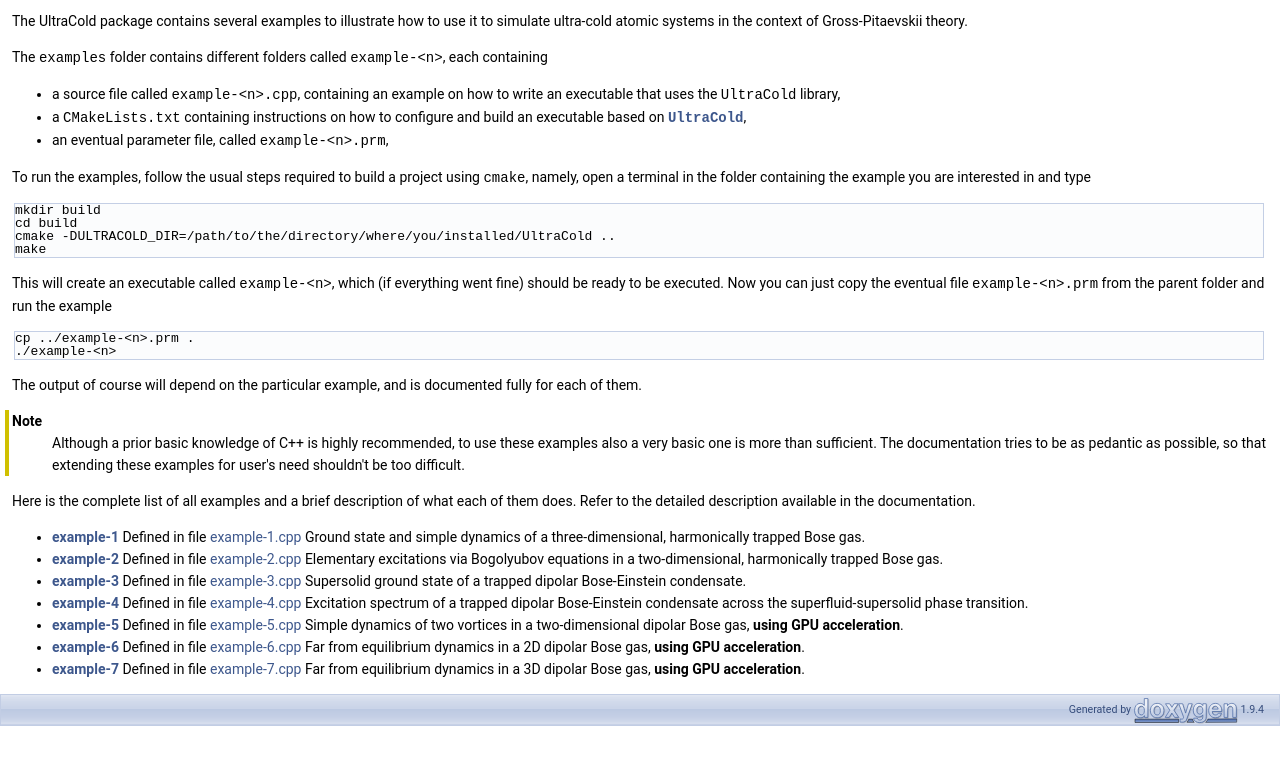
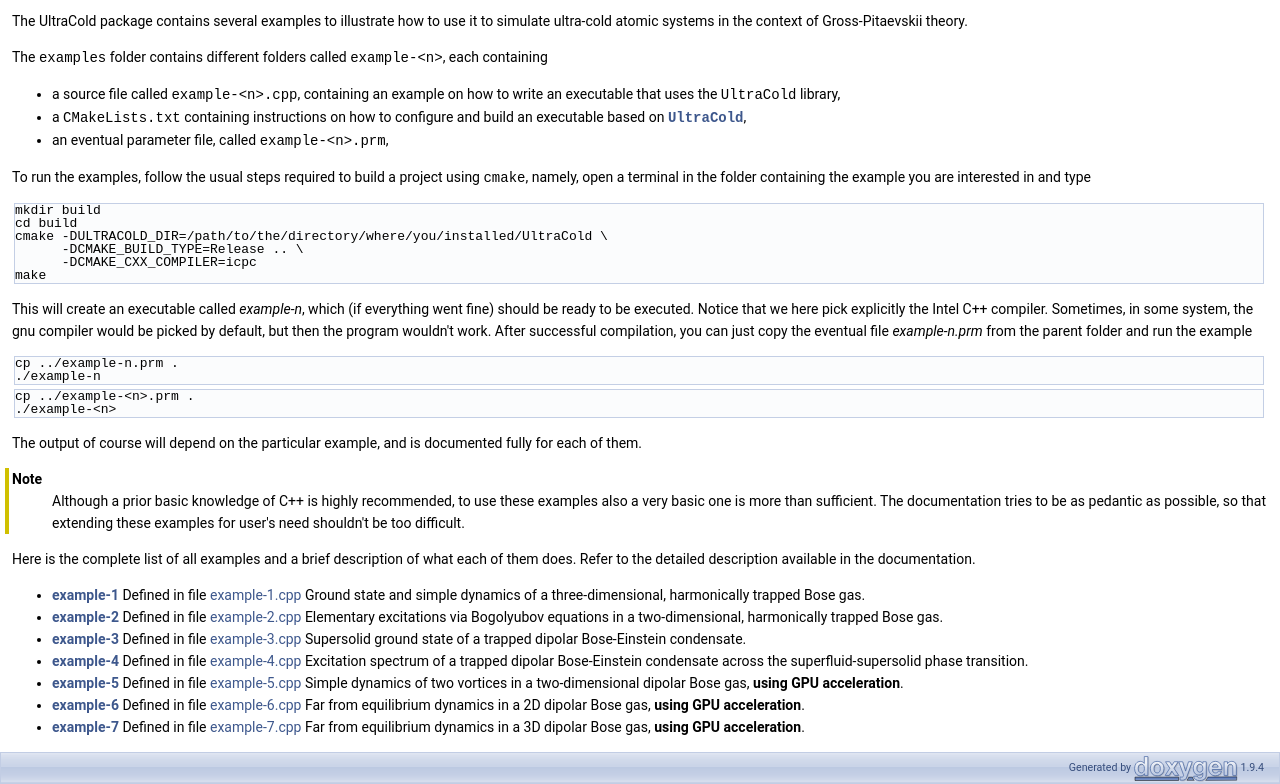
Before and after one commit to smroccuzzo/UltraCold, a plain HTML site: page docs/html/examples.html in a window 1280 px wide. Shown: the part 120-904 px from the top of the page. Before the commit the page ends 846 px from the top, so only its background shows below. Drawn offline with nearby package versions, Linux system fonts and the light colour scheme; some packages are replaced by stand-ins of ours; a script that the page names is missing.

Commit message:
refining documentation

```diff
--- a/docs/html/examples.html
+++ b/docs/html/examples.html
@@ -112,10 +112,14 @@ $(document).ready(function(){initNavTree('examples.html',''); initResizable(); }
 <p >To run the examples, follow the usual steps required to build a project using <code>cmake</code>, namely, open a terminal in the folder containing the example you are interested in and type</p>
 <div class="fragment"><div class="line">mkdir build</div>
 <div class="line">cd build</div>
-<div class="line">cmake -DULTRACOLD_DIR=/path/to/the/directory/where/you/installed/UltraCold ..</div>
+<div class="line">cmake -DULTRACOLD_DIR=/path/to/the/directory/where/you/installed/UltraCold \</div>
+<div class="line">      -DCMAKE_BUILD_TYPE=Release .. \</div>
+<div class="line">      -DCMAKE_CXX_COMPILER=icpc</div>
 <div class="line">make</div>
-</div><!-- fragment --><p >This will create an executable called <code>example-&lt;n&gt;</code>, which (if everything went fine) should be ready to be executed. Now you can just copy the eventual file <code>example-&lt;n&gt;.prm</code> from the parent folder and run the example</p>
-<div class="fragment"><div class="line">cp ../example-&lt;n&gt;.prm .</div>
+</div><!-- fragment --><p >This will create an executable called <em>example-n</em>, which (if everything went fine) should be ready to be executed. Notice that we here pick explicitly the Intel C++ compiler. Sometimes, in some system, the gnu compiler would be picked by default, but then the program wouldn't work. After successful compilation, you can just copy the eventual file <em>example-n.prm</em> from the parent folder and run the example</p>
+<div class="fragment"><div class="line">cp ../example-n.prm .</div>
+<div class="line">./example-n</div>
+</div><!-- fragment --><div class="fragment"><div class="line">cp ../example-&lt;n&gt;.prm .</div>
 <div class="line">./example-&lt;n&gt;</div>
 </div><!-- fragment --><p >The output of course will depend on the particular example, and is documented fully for each of them.</p>
 <dl class="section note"><dt>Note</dt><dd>Although a prior basic knowledge of C++ is highly recommended, to use these examples also a very basic one is more than sufficient. The documentation tries to be as pedantic as possible, so that extending these examples for user's need shouldn't be too difficult.</dd></dl>
```
Also changed, not shown: docs/html/example-7.html (+2 -2 lines).
